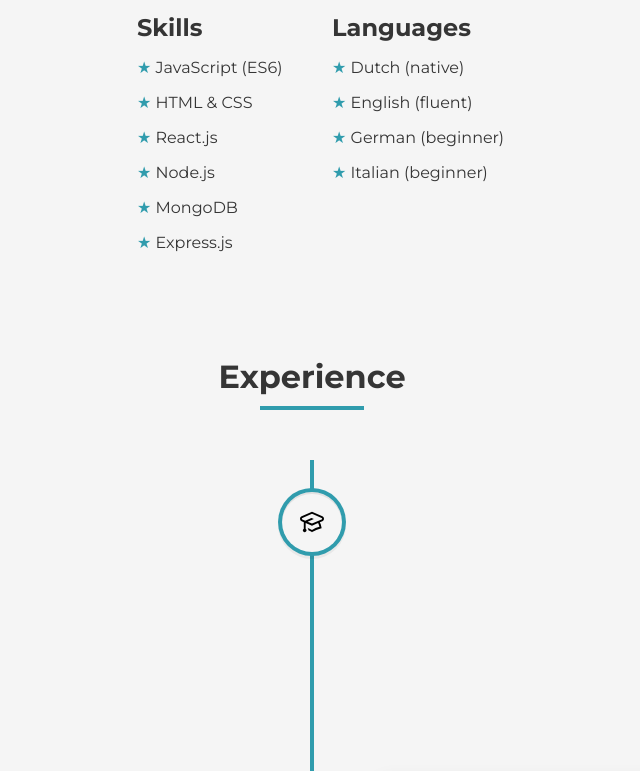
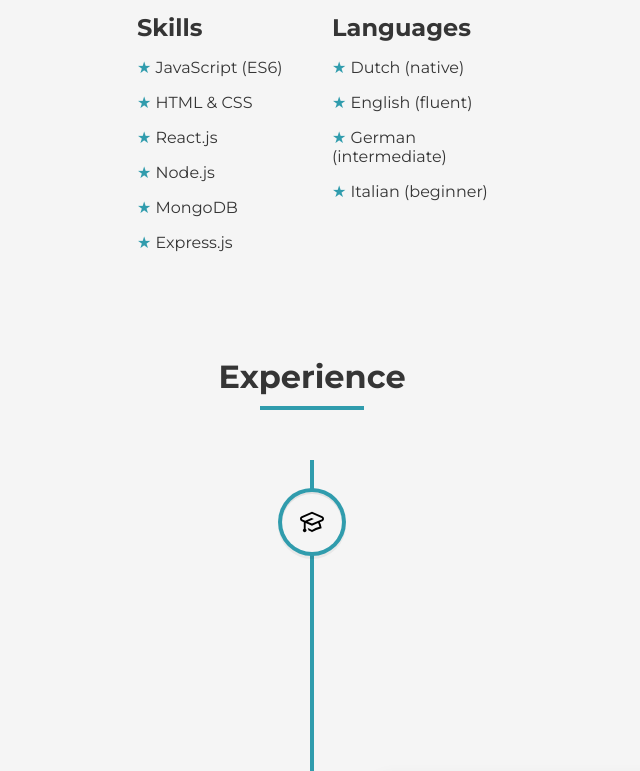
Before and after one commit to zenabos/about-me, a React (Create React App) app: page /about-me in a window 1280 px wide. Shown: the part 1220-1991 px from the top of the page, without its empty margins (328-968 px from the left). Built offline with nearby package versions, Linux system fonts and the light colour scheme.

Commit message:
little changes

```diff
--- a/src/components/Languages.js
+++ b/src/components/Languages.js
@@ -8,7 +8,7 @@ export default function Languages() {
       <ul>
         <li> Dutch (native) </li>
         <li> English (fluent)</li>
-        <li> German (beginner)</li>
+        <li> German (intermediate)</li>
         <li> Italian (beginner)</li>
       </ul>
     </div>
```
